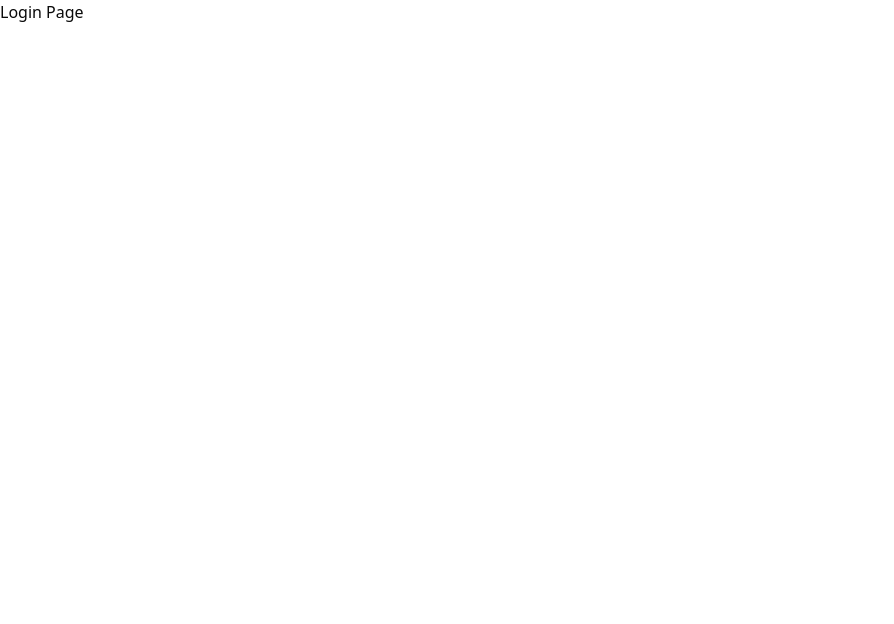
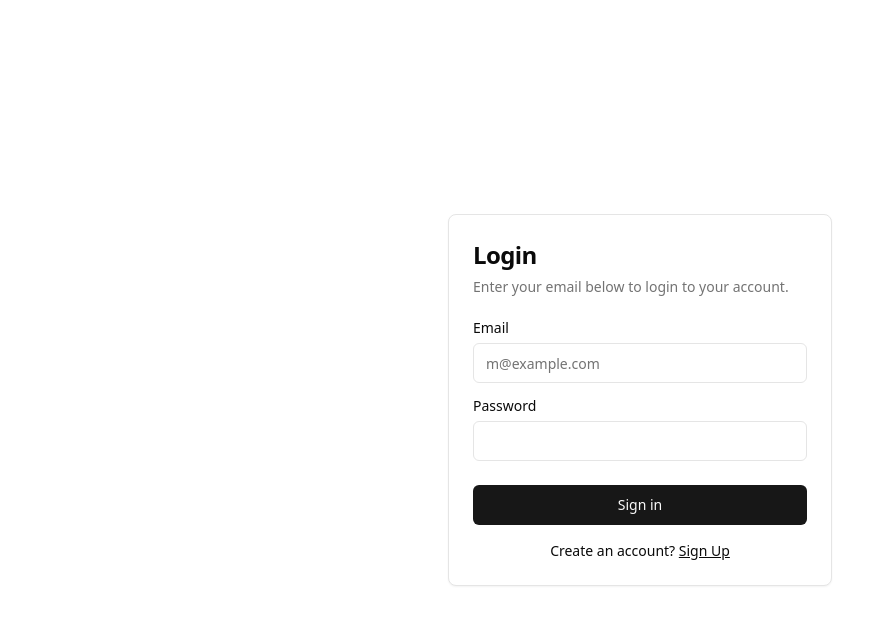
Before and after one commit to developer-mohitsoni/E-Book-Project, a React (Vite) app in the folder elib-dashboard/: page /login in a window 1280 px wide. Shown: the top 624 px of the page, without its empty margins (0-894 px from the left). Built offline with nearby package versions, Linux system fonts and the light colour scheme.

Commit message:
add login page

```diff
--- a/elib-dashboard/package.json
+++ b/elib-dashboard/package.json
@@ -10,6 +10,7 @@
     "preview": "vite preview"
   },
   "dependencies": {
+    "@radix-ui/react-label": "^2.1.0",
     "@radix-ui/react-slot": "^1.1.0",
     "class-variance-authority": "^0.7.0",
     "clsx": "^2.1.1",
--- /dev/null
+++ b/elib-dashboard/src/components/ui/card.tsx
@@ -0,0 +1,79 @@
+import * as React from "react"
+
+import { cn } from "@/lib/utils"
+
+const Card = React.forwardRef<
+  HTMLDivElement,
+  React.HTMLAttributes<HTMLDivElement>
+>(({ className, ...props }, ref) => (
+  <div
+    ref={ref}
+    className={cn(
+      "rounded-lg border bg-card text-card-foreground shadow-sm",
+      className
+    )}
+    {...props}
+  />
+))
+Card.displayName = "Card"
+
+const CardHeader = React.forwardRef<
+  HTMLDivElement,
+  React.HTMLAttributes<HTMLDivElement>
+>(({ className, ...props }, ref) => (
+  <div
+    ref={ref}
+    className={cn("flex flex-col space-y-1.5 p-6", className)}
+    {...props}
+  />
+))
+CardHeader.displayName = "CardHeader"
+
+const CardTitle = React.forwardRef<
+  HTMLParagraphElement,
+  React.HTMLAttributes<HTMLHeadingElement>
+>(({ className, ...props }, ref) => (
+  <h3
+    ref={ref}
+    className={cn(
+      "text-2xl font-semibold leading-none tracking-tight",
+      className
+    )}
+    {...props}
+  />
+))
+CardTitle.displayName = "CardTitle"
+
+const CardDescription = React.forwardRef<
+  HTMLParagraphElement,
+  React.HTMLAttributes<HTMLParagraphElement>
+>(({ className, ...props }, ref) => (
+  <p
+    ref={ref}
+    className={cn("text-sm text-muted-foreground", className)}
+    {...props}
+  />
+))
+CardDescription.displayName = "CardDescription"
+
+const CardContent = React.forwardRef<
+  HTMLDivElement,
+  React.HTMLAttributes<HTMLDivElement>
+>(({ className, ...props }, ref) => (
+  <div ref={ref} className={cn("p-6 pt-0", className)} {...props} />
+))
+CardContent.displayName = "CardContent"
+
+const CardFooter = React.forwardRef<
+  HTMLDivElement,
+  React.HTMLAttributes<HTMLDivElement>
+>(({ className, ...props }, ref) => (
+  <div
+    ref={ref}
+    className={cn("flex items-center p-6 pt-0", className)}
+    {...props}
+  />
+))
+CardFooter.displayName = "CardFooter"
+
+export { Card, CardHeader, CardFooter, CardTitle, CardDescription, CardContent }
--- /dev/null
+++ b/elib-dashboard/src/components/ui/input.tsx
@@ -0,0 +1,25 @@
+import * as React from "react"
+
+import { cn } from "@/lib/utils"
+
+export interface InputProps
+  extends React.InputHTMLAttributes<HTMLInputElement> {}
+
+const Input = React.forwardRef<HTMLInputElement, InputProps>(
+  ({ className, type, ...props }, ref) => {
+    return (
+      <input
+        type={type}
+        className={cn(
+          "flex h-10 w-full rounded-md border border-input bg-background px-3 py-2 text-sm ring-offset-background file:border-0 file:bg-transparent file:text-sm file:font-medium placeholder:text-muted-foreground focus-visible:outline-none focus-visible:ring-2 focus-visible:ring-ring focus-visible:ring-offset-2 disabled:cursor-not-allowed disabled:opacity-50",
+          className
+        )}
+        ref={ref}
+        {...props}
+      />
+    )
+  }
+)
+Input.displayName = "Input"
+
+export { Input }
--- /dev/null
+++ b/elib-dashboard/src/components/ui/label.tsx
@@ -0,0 +1,24 @@
+import * as React from "react"
+import * as LabelPrimitive from "@radix-ui/react-label"
+import { cva, type VariantProps } from "class-variance-authority"
+
+import { cn } from "@/lib/utils"
+
+const labelVariants = cva(
+  "text-sm font-medium leading-none peer-disabled:cursor-not-allowed peer-disabled:opacity-70"
+)
+
+const Label = React.forwardRef<
+  React.ElementRef<typeof LabelPrimitive.Root>,
+  React.ComponentPropsWithoutRef<typeof LabelPrimitive.Root> &
+    VariantProps<typeof labelVariants>
+>(({ className, ...props }, ref) => (
+  <LabelPrimitive.Root
+    ref={ref}
+    className={cn(labelVariants(), className)}
+    {...props}
+  />
+))
+Label.displayName = LabelPrimitive.Root.displayName
+
+export { Label }
--- a/elib-dashboard/src/pages/LoginPage.tsx
+++ b/elib-dashboard/src/pages/LoginPage.tsx
@@ -1,8 +1,58 @@
+import { Button } from "@/components/ui/button";
+import {
+  Card,
+  CardContent,
+  CardDescription,
+  CardFooter,
+  CardHeader,
+  CardTitle,
+} from "@/components/ui/card";
+import { Input } from "@/components/ui/input";
+import { Label } from "@/components/ui/label";
+import { Link } from "react-router-dom";
+
 const LoginPage = () => {
+
   return (
-    <>
-      <div>Login Page</div>
-    </>
+    <section className="flex justify-center items-center h-screen">
+      <Card className="w-full max-w-sm">
+        <CardHeader>
+          <CardTitle className="text-2xl">Login</CardTitle>
+          <CardDescription>
+            Enter your email below to login to your account.
+          </CardDescription>
+        </CardHeader>
+        <CardContent className="grid gap-4">
+          <div className="grid gap-2">
+            <Label htmlFor="email">Email</Label>
+            <Input
+              id="email"
+              type="email"
+              placeholder="m@example.com"
+              required
+            />
+          </div>
+          <div className="grid gap-2">
+            <Label htmlFor="password">Password</Label>
+            <Input id="password" type="password" required />
+          </div>
+        </CardContent>
+        <CardFooter>
+          <div className="w-full">
+            <Button className="w-full">
+              Sign in
+            </Button>
+
+            <div className="mt-4 text-center text-sm">
+              Create an account?{" "}
+              <Link to={"/auth/register"} className="underline">
+                Sign Up
+              </Link>
+            </div>
+          </div>
+        </CardFooter>
+      </Card>
+    </section>
   );
 };
 
```
Also changed, not shown: 1 other file (tests, documents, lock files or other folders).
